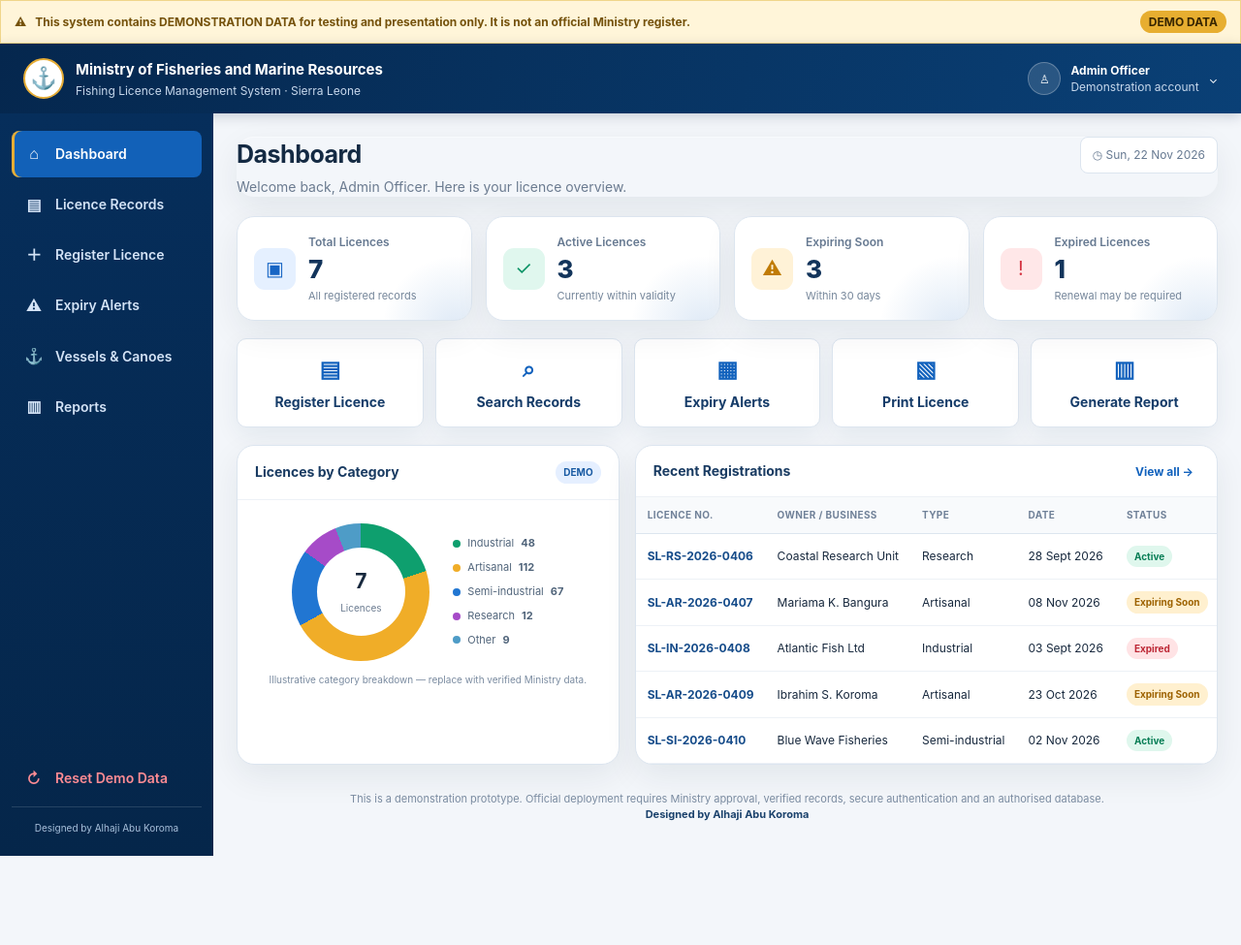
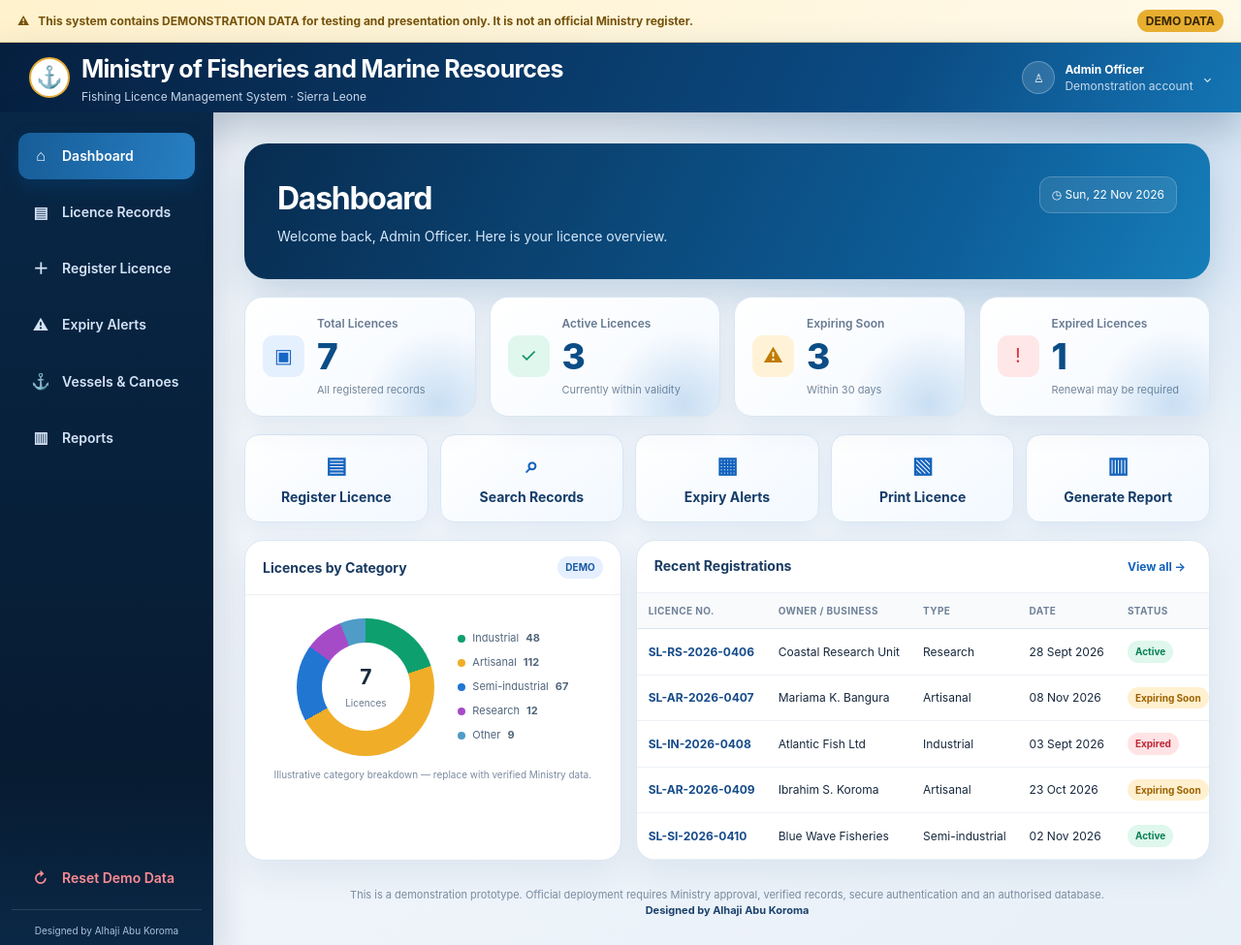
Before and after one commit to koromaalhajiabu/fishing-license-management-system, a plain HTML site: page index.html in a window 1280 px wide. Shown: the top 975 px of the page at 97% size. Before the commit the page ends 883 px from the top, so only its background shows below. Drawn offline with Linux system fonts and the light colour scheme.

Commit message:
Apply full premium dashboard redesign v2

```diff
--- a/index.html
+++ b/index.html
@@ -11,66 +11,34 @@
 @media print{body{background:white}.topbar,.layout, .demo-banner,.footer,.modal-head,.no-print{display:none!important}.modalback{position:static;background:white;padding:0;display:block}.modal{max-width:none;max-height:none;box-shadow:none}.modal-body{padding:0}.licence-paper{border:1px solid #aaa;max-width:none}.licence-paper:after{color:#dba72d35}}
 </style>
 <style id="koroma-premium-dashboard-2026">
-:root{
-  --klt-accent:#1262bd;
-  --klt-glow:rgba(18,98,189,.14);
-  --klt-ease:cubic-bezier(.2,.75,.25,1);
-}
-html{scroll-behavior:smooth}
-.card,.panel,.stat,.stat-card,.kpi,.content-panel,.hero,.pagehead,.page-head,.login-card{
-  border-radius:18px!important;
-  transition:transform .24s var(--klt-ease),box-shadow .24s var(--klt-ease),border-color .24s var(--klt-ease);
-  box-shadow:0 12px 34px rgba(15,35,60,.075),inset 0 1px 0 rgba(255,255,255,.42);
-}
-.stat,.stat-card,.kpi{
-  position:relative;
-  overflow:hidden;
-  isolation:isolate;
-  animation:kltDashboardRise .55s var(--klt-ease) both;
-}
-.stat::after,.stat-card::after,.kpi::after{
-  content:"";
-  position:absolute;
-  width:155px;height:155px;
-  right:-62px;bottom:-88px;
-  border-radius:50%;
-  background:radial-gradient(circle,var(--klt-glow),transparent 70%);
-  pointer-events:none;
-  z-index:-1;
-}
-.card:hover,.panel:hover,.stat:hover,.stat-card:hover,.kpi:hover,.content-panel:hover{
-  transform:translateY(-2px);
-  box-shadow:0 18px 42px rgba(15,35,60,.11),inset 0 1px 0 rgba(255,255,255,.5);
-}
-button,.btn,.navbtn,.tab,nav a,nav button{
-  transition:transform .18s var(--klt-ease),filter .18s ease,box-shadow .18s ease,background-color .18s ease;
-}
-button:hover:not(:disabled),.btn:hover:not(:disabled){
-  filter:brightness(1.045);
-}
-button:active:not(:disabled),.btn:active:not(:disabled){
-  transform:translateY(1px) scale(.99);
-}
-input,select,textarea{
-  border-radius:11px;
-  transition:border-color .18s ease,box-shadow .18s ease;
-}
-input:focus-visible,select:focus-visible,textarea:focus-visible,button:focus-visible,a:focus-visible{
-  outline:3px solid var(--klt-glow);
-  outline-offset:2px;
-}
-table tbody tr{transition:background-color .16s ease}
-table tbody tr:hover{background:var(--klt-glow)}
-@keyframes kltDashboardRise{
-  from{opacity:0;transform:translateY(9px)}
-  to{opacity:1;transform:translateY(0)}
-}
-@media(prefers-reduced-motion:reduce){
-  html{scroll-behavior:auto}
-  *,*::before,*::after{animation-duration:.01ms!important;animation-iteration-count:1!important;transition-duration:.01ms!important}
-}
+:root{--klt-accent:#2479c6;--klt-deep:#082e58;--klt-glow:rgba(36,121,198,.21)}
+html,body{min-height:100%;background:#edf3f9!important}
+body{background:radial-gradient(ellipse at 92% 0%,rgba(36,121,198,.17),transparent 34%),linear-gradient(135deg,#f5f8fc,#e8f0f8)!important}
+.demo-banner{background:linear-gradient(100deg,#fff2cd,#fff9e9)!important;border:0!important;border-bottom:1px solid #efd89c!important;padding:10px 18px!important}
+.topbar{background:linear-gradient(115deg,#061f3f,#0b4b83 72%,#1475b4)!important;box-shadow:0 18px 40px #082f5940!important;padding:17px clamp(14px,3vw,30px)!important}
+.topbar .brand h1{font-size:clamp(18px,3vw,25px)!important;letter-spacing:-.03em}
+.layout{gap:0!important}
+#sidebar{background:linear-gradient(180deg,#082747,#071b31 78%,#0b2948)!important;box-shadow:10px 0 28px #0827471c!important}
+.navbtn{border-radius:12px!important;margin:3px 7px!important}
+.navbtn.active{background:linear-gradient(100deg,#175d98,#277fc3)!important;box-shadow:0 8px 19px #0a5a993d!important;color:#fff!important}
+.main{background:transparent!important;padding:clamp(16px,3vw,32px)!important}
+.pagehead{border-radius:24px!important;background:linear-gradient(115deg,#082c50,#0d5d98 72%,#167eb9)!important;color:#fff!important;padding:clamp(20px,4vw,34px)!important;box-shadow:0 18px 42px #0b4d8333!important;margin-bottom:18px!important}
+.pagehead h2{color:#fff!important;font-size:clamp(24px,3.5vw,32px)!important;letter-spacing:-.04em}
+.pagehead p{color:#d5e9fb!important}
+.pagehead .date{background:#ffffff18!important;border:1px solid #ffffff30!important;color:#fff!important;border-radius:12px!important;padding:9px 12px}
+.stats{gap:14px!important;grid-template-columns:repeat(4,minmax(0,1fr))!important}
+.stat{background:linear-gradient(145deg,#fff,#f4f9ff)!important;border:1px solid #d9e6f2!important;border-radius:19px!important;padding:18px!important;box-shadow:0 14px 30px #123f6811!important;position:relative;overflow:hidden}
+.stat:after{content:"";position:absolute;right:-40px;bottom:-65px;width:155px;height:155px;border-radius:50%;background:radial-gradient(circle,var(--klt-glow),transparent 70%)}
+.stat-value{font-size:clamp(27px,3.7vw,37px)!important;font-weight:850!important;color:#0b4d86!important}
+.panels{gap:15px!important}
+.panel{border-radius:20px!important;border:1px solid #dbe7f1!important;background:#fff!important;box-shadow:0 14px 34px #143e6712!important}
+.action{border-radius:15px!important;background:linear-gradient(145deg,#fff,#f2f8ff)!important;border:1px solid #d8e7f5!important;box-shadow:0 8px 20px #0e538a10!important}
+.action:hover{transform:translateY(-3px);box-shadow:0 14px 26px #0e538a20!important}
+@media(max-width:750px){.stats{grid-template-columns:repeat(2,minmax(0,1fr))!important}.main{padding:13px!important}.pagehead{padding:19px!important}}
+
 </style>
 
+<meta name="klt-dashboard-version" content="2026-11-22-premium-v2">
 </head>
 <body>
 <div class="demo-banner">⚠ <span>This system contains <strong>DEMONSTRATION DATA</strong> for testing and presentation only. It is not an official Ministry register.</span><b>DEMO DATA</b></div>
```
